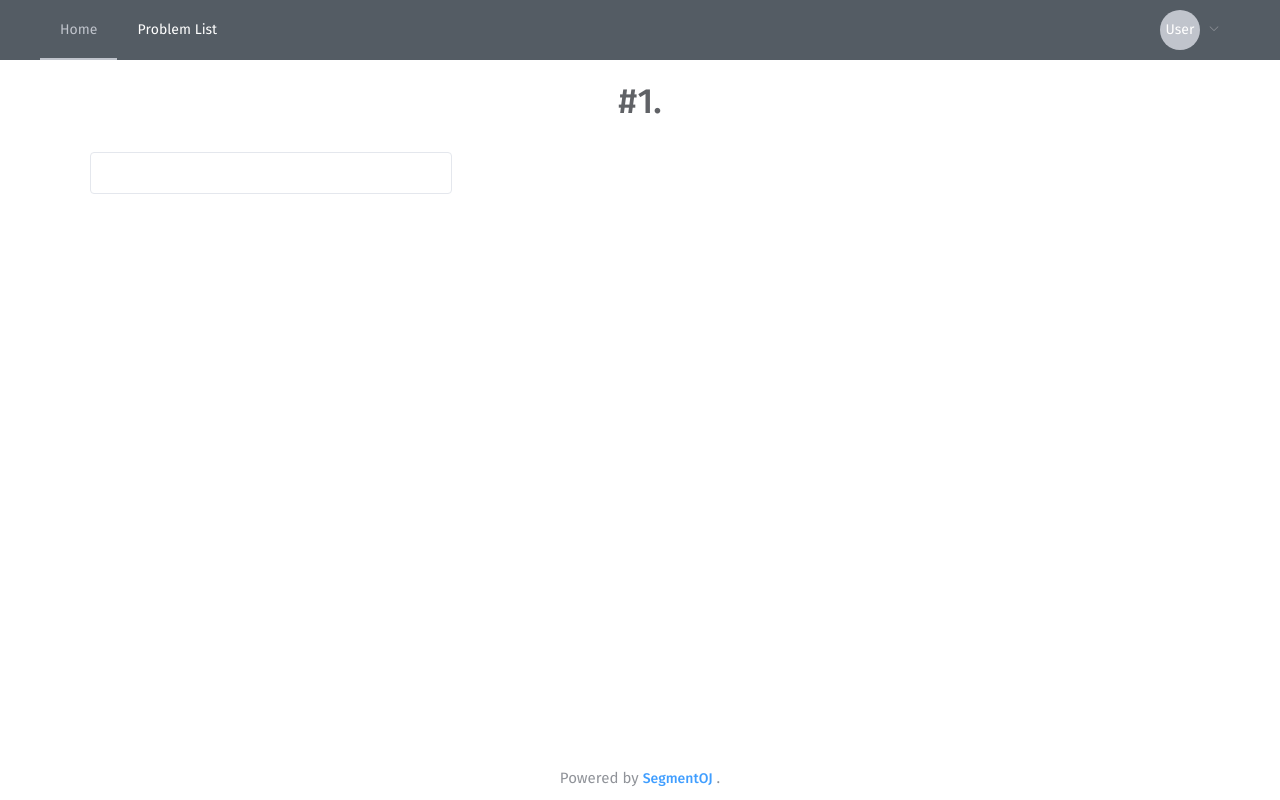
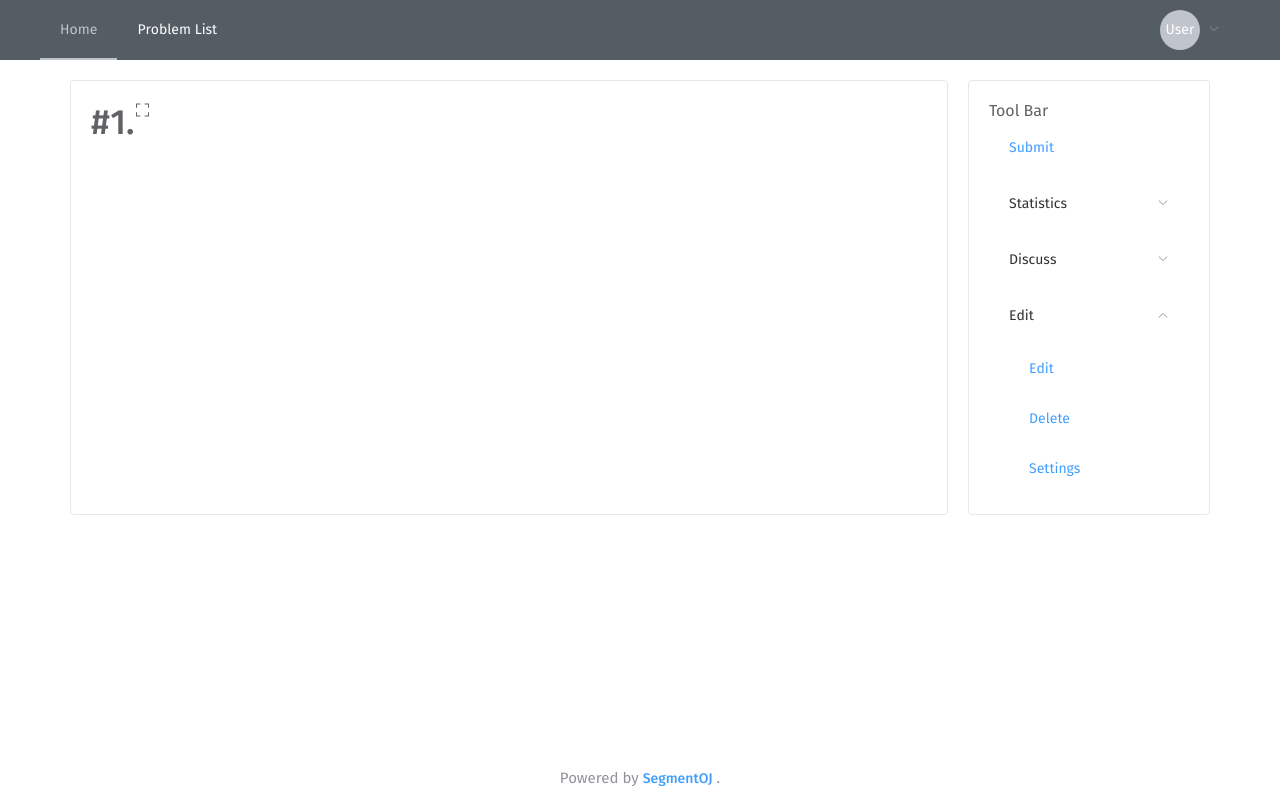
Before and after one commit to segment-oj/segmentoj-frontend, a Vue app: page /problem/1 in a window 1280 px wide. Built offline with nearby package versions, Linux system fonts and the light colour scheme; no server answers; what vue-katex would draw is missing.

Commit message:
change problem style & add full screen function

```diff
--- a/src/components/problem/viewproblem.vue
+++ b/src/components/problem/viewproblem.vue
@@ -1,10 +1,58 @@
 <template>
   <div id="problem-view">
-    <div id="title" class="header text-bold">#{{pid}}. {{ title }}</div>
     <div id="content">
-      <MarkdownContainer id="problem-content" v-if="description" :content="description" :allowHTML="this.allowHTML"/>
-      <div id="pannel">
-
+      <div id="problem-content">
+        <div style="display: flex">
+          <div id="title" class="header text-bold">#{{pid}}. {{ title }}</div>
+          <div @click="full_screen()">
+            <i class="el-icon-full-screen"></i>
+          </div>
+        </div>
+        <MarkdownContainer v-if="description" :content="description" :allowHTML="this.allowHTML"/>
+      </div>
+      <div id="pannel" v-if="!isWider">
+        <div id="tools">
+          <el-row>
+            <el-col>
+              <div>Tool Bar</div>
+              <el-menu>
+                <el-menu-item index="">
+                  Submit
+                </el-menu-item>
+                <el-submenu index="0">
+                  <template slot="title">Statistics</template>
+                  <el-menu-item index="">
+                    Submissions
+                  </el-menu-item>
+                  <el-menu-item index="">
+                    Statistics
+                  </el-menu-item>
+                </el-submenu>
+                <el-submenu index="1">
+                  <template slot="title">Discuss</template>
+                  <el-menu-item index="">
+                    Discussions
+                  </el-menu-item>
+                  <el-menu-item index="">
+                    Solutions
+                  </el-menu-item>
+                </el-submenu>
+                <el-submenu index="2">
+                  <template slot="title">Edit</template>
+                  <el-menu-item index="">
+                    Edit
+                  </el-menu-item>
+                  <el-menu-item index="">
+                    Delete
+                  </el-menu-item>
+                  <el-menu-item index="">
+                    Settings
+                  </el-menu-item>
+                </el-submenu>
+              </el-menu>
+            </el-col>
+          </el-row>
+        </div>
       </div>
     </div>
   </div>
@@ -22,6 +70,7 @@ export default {
       title: null,
       pid: this.$route.params.id,
       allowHTML: false,
+      isWider: false
     };
   },
   methods: {
@@ -43,6 +92,10 @@ export default {
           this.$message.error('Problem loading error');
           console.log(err);
         });
+    },
+    full_screen() {
+      console.log('full screen');
+      this.isWider = !this.isWider;
     }
   },
   mounted() {
@@ -55,6 +108,10 @@ export default {
 </script>
 
 <style scoped>
+.el-menu {
+  border-right: none;
+}
+
 #content {
   margin-top: 30px;
   display: flex;
@@ -62,19 +119,22 @@ export default {
 
 .header {
   font-size: 35px;
-  text-align: center;
 }
 
 #problem-content {
-  width: 800px;
-  padding: 0px 20px 20px 20px;
+  z-index: 10;
+  width: 100%;
+  padding: 20px;
   border: 1px solid #E4E7ED;
   border-radius: 4px;
 }
 
 #pannel {
   margin-left: 20px;
-  width: calc(1140px - 800px - 20px);
+  width: calc(1140px - 850px - 20px);
+}
+
+#tools {
   padding: 20px;
   border: 1px solid #E4E7ED;
   border-radius: 4px;
```
